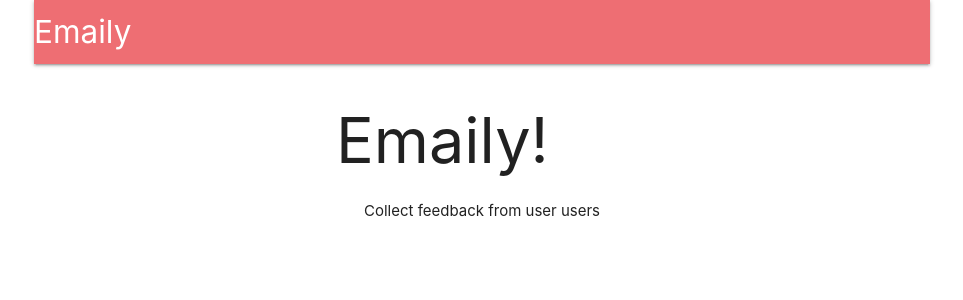
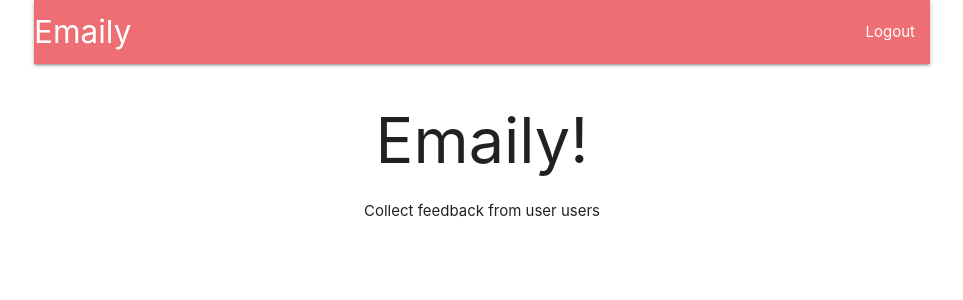
Before and after one commit to Dishebh/emaily, a React (Create React App) app in the folder client/: page / in a window 1280 px wide. Shown: the top 300 px of the page, without its empty margins (158-1121 px from the left). Built offline with nearby package versions, Linux system fonts and the light colour scheme; no server answers.

Commit message:
minor changes

```diff
--- a/client/src/components/Header.jsx
+++ b/client/src/components/Header.jsx
@@ -28,8 +28,8 @@ const Header = ({ auth }) => {
         <Link to={auth ? "/surveys" : "/"} className="left brand-logo">
           Emaily
         </Link>
+        <ul className="right">{renderContent()}</ul>
       </div>
-      <ul className="right">{renderContent()}</ul>
     </nav>
   );
 };
```
